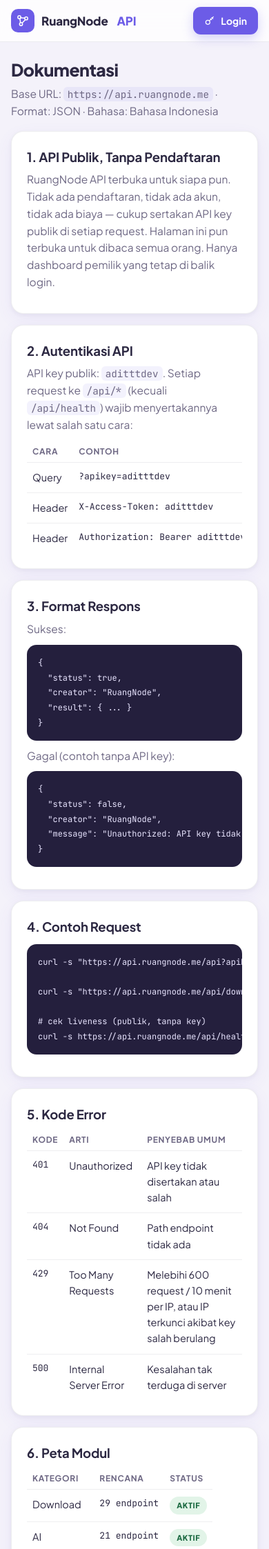
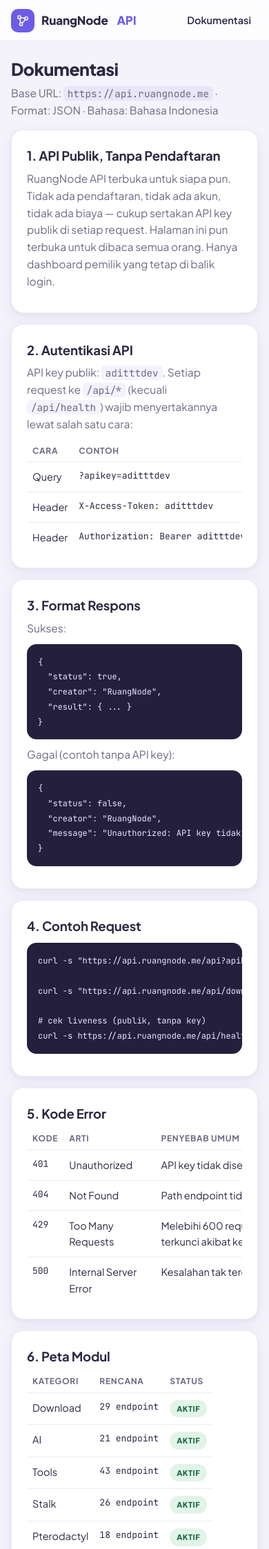
Before and after one commit to nexops993/ruangnode-api, a FastAPI app: page /docs in a window 390 px wide. Shown: the top 2246 px of the page at 69% size. Run offline with FastAPI, Linux system fonts and the light colour scheme; parts of the project's set-up code (start-up, migrations or seed data) failed here and were passed over; some libraries are stand-ins or nearby versions.

Commit message:
Perbaiki tampilan mobile: tabel geser dalam kotak (tblwrap), chip sidebar membungkus, hapus Login dari halaman publik

```diff
--- a/app/templates/base.html
+++ b/app/templates/base.html
@@ -139,10 +139,16 @@
   .side a .cnt{margin-left:auto;font-size:12px;color:var(--muted);font-weight:700;background:var(--bg);border-radius:99px;padding:1px 8px}
   @media (max-width:899px){
     .side{position:static}
-    .side nav{flex-direction:row;overflow-x:auto;padding-bottom:4px;-webkit-overflow-scrolling:touch}
+    .side nav{flex-direction:row;flex-wrap:wrap}
     .side a{white-space:nowrap}
+    .side a .cnt{margin-left:2px}
   }
-  .catsec{scroll-margin-top:84px}
+  .catsec{scroll-margin-top:84px;min-width:0}
+  .layout>*{min-width:0}
+  /* tabel lebar: geser DI DALAM kotaknya, tidak melebarkan halaman */
+  .tblwrap{overflow-x:auto;-webkit-overflow-scrolling:touch}
+  .tblwrap table{min-width:560px}
+  .mono{overflow-wrap:anywhere}
 </style>
 </head>
 <body>
--- a/app/templates/docs.html
+++ b/app/templates/docs.html
@@ -2,8 +2,7 @@
 {% block title %}Dokumentasi · RuangNode API{% endblock %}
 {% block nav %}
 <a class="link" href="/">Beranda</a>
-<a class="link" href="/docs">Dokumentasi</a>
-<a class="btn sm" href="/login">{{ icon("key", 16) }} Login</a>
+<a class="link keep" href="/docs">Dokumentasi</a>
 {% endblock %}
 {% block content %}
 <h1 style="margin-top:6px">Dokumentasi</h1>
@@ -20,12 +19,12 @@
   <h2>2. Autentikasi API</h2>
   <p>API key publik: <code class="mono">{{ public_apikey }}</code>. Setiap request ke <code>/api/*</code>
      (kecuali <code>/api/health</code>) wajib menyertakannya lewat salah satu cara:</p>
-  <table>
+  <div class="tblwrap"><table>
     <tr><th>Cara</th><th>Contoh</th></tr>
     <tr><td>Query</td><td class="mono">?apikey={{ public_apikey }}</td></tr>
     <tr><td>Header</td><td class="mono">X-Access-Token: {{ public_apikey }}</td></tr>
     <tr><td>Header</td><td class="mono">Authorization: Bearer {{ public_apikey }}</td></tr>
-  </table>
+  </table></div>
 </div>
 
 <div class="card">
@@ -56,30 +55,30 @@
 
 <div class="card">
   <h2>5. Kode Error</h2>
-  <table>
+  <div class="tblwrap"><table>
     <tr><th>Kode</th><th>Arti</th><th>Penyebab umum</th></tr>
     <tr><td class="mono">401</td><td>Unauthorized</td><td>API key tidak disertakan atau salah</td></tr>
     <tr><td class="mono">404</td><td>Not Found</td><td>Path endpoint tidak ada</td></tr>
     <tr><td class="mono">429</td><td>Too Many Requests</td><td>Melebihi 600 request / 10 menit per IP, atau IP terkunci akibat key salah berulang</td></tr>
     <tr><td class="mono">500</td><td>Internal Server Error</td><td>Kesalahan tak terduga di server</td></tr>
-  </table>
+  </table></div>
 </div>
 
 <div class="card">
   <h2>6. Peta Modul</h2>
-  <table>
+  <div class="tblwrap"><table>
     <tr><th>Kategori</th><th>Rencana</th><th>Status</th></tr>
     {% for c in categories %}
     <tr><td>{{ c.name }}</td><td class="mono">{{ c.planned }} endpoint</td><td>{% if c.status == 'aktif' %}<span class="badge live">Aktif</span>{% else %}<span class="badge soon">Segera</span>{% endif %}</td></tr>
     {% endfor %}
     <tr><td><b>Total</b></td><td class="mono"><b>{{ planned_total }}</b></td><td></td></tr>
-  </table>
+  </table></div>
   <p style="margin-top:14px">Endpoint aktif saat ini:</p>
-  <table>
+  <div class="tblwrap"><table>
     <tr><th>Method</th><th>Path</th><th>Kegunaan</th></tr>
     {% for e in active %}
     <tr><td class="mono">{{ e.method }}</td><td class="mono">{{ e.path }}</td><td>{{ e.desc }}</td></tr>
     {% endfor %}
-  </table>
+  </table></div>
 </div>
 {% endblock %}
--- a/app/templates/landing.html
+++ b/app/templates/landing.html
@@ -3,8 +3,7 @@
 {% block nav %}
 <a class="link" href="#fitur">Fitur</a>
 <a class="link" href="#akses">Cara Pakai</a>
-<a class="link" href="/docs">Dokumentasi</a>
-<a class="btn sm" href="/login">{{ icon("key", 16) }} Login</a>
+<a class="link keep" href="/docs">Dokumentasi</a>
 {% endblock %}
 {% block content %}
 <section class="card" style="padding:30px 24px">
@@ -53,12 +52,14 @@
           {% if g.status == 'aktif' %}<span class="badge live">Aktif</span>{% else %}<span class="badge soon">Segera</span>{% endif %}
         </div>
         <p style="margin:8px 0 12px">{{ g.desc }}</p>
+        <div class="tblwrap">
         <table>
           <tr><th>Method</th><th>Endpoint</th><th>Kegunaan</th></tr>
           {% for e in g.endpoints %}
           <tr><td class="mono">{{ e.method }}</td><td class="mono">{{ e.path }}</td><td>{{ e.desc }}</td></tr>
           {% endfor %}
         </table>
+        </div>
       </section>
       {% endfor %}
     </div>
@@ -84,6 +85,5 @@
   <h2>Dokumentasi lengkap</h2>
   <p>Semua endpoint, contoh request, dan kode error — terbuka untuk dibaca siapa pun.</p>
   <a class="btn" href="/docs" style="margin-top:6px">{{ icon("arrow", 17) }} Buka Dokumentasi</a>
-  <p style="margin:12px 0 0;font-size:13.5px;color:var(--muted)">Pemilik? <a href="/login">Login ke dashboard</a></p>
 </section>
 {% endblock %}
```
